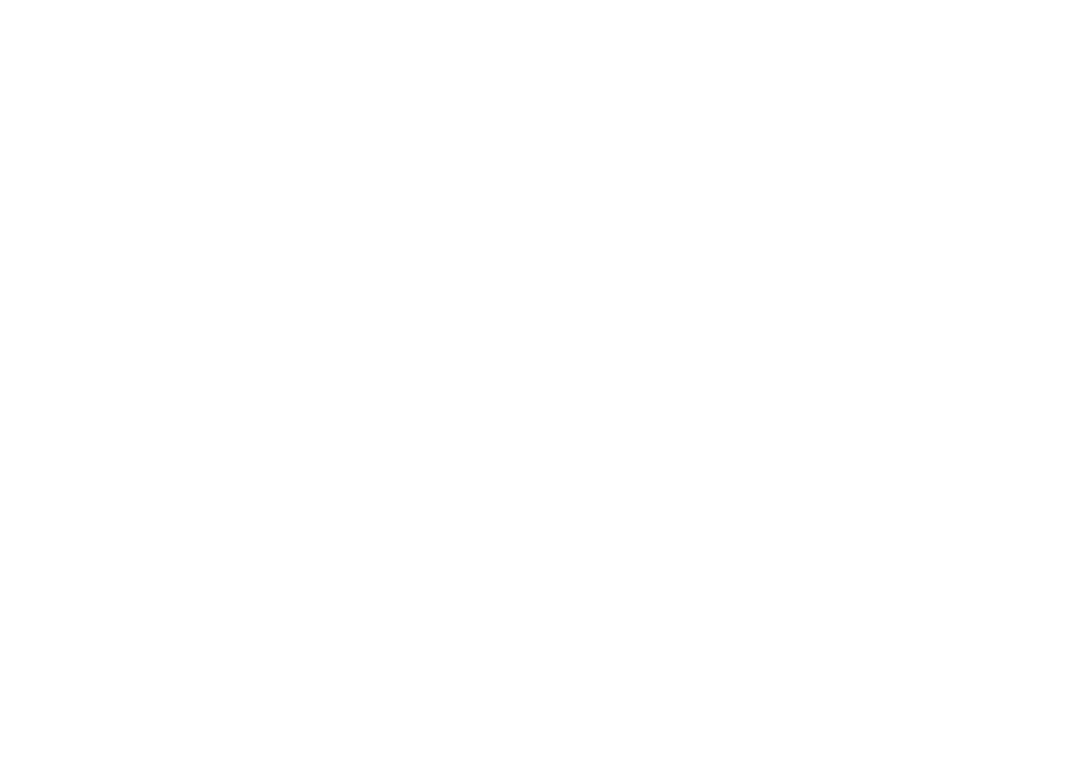
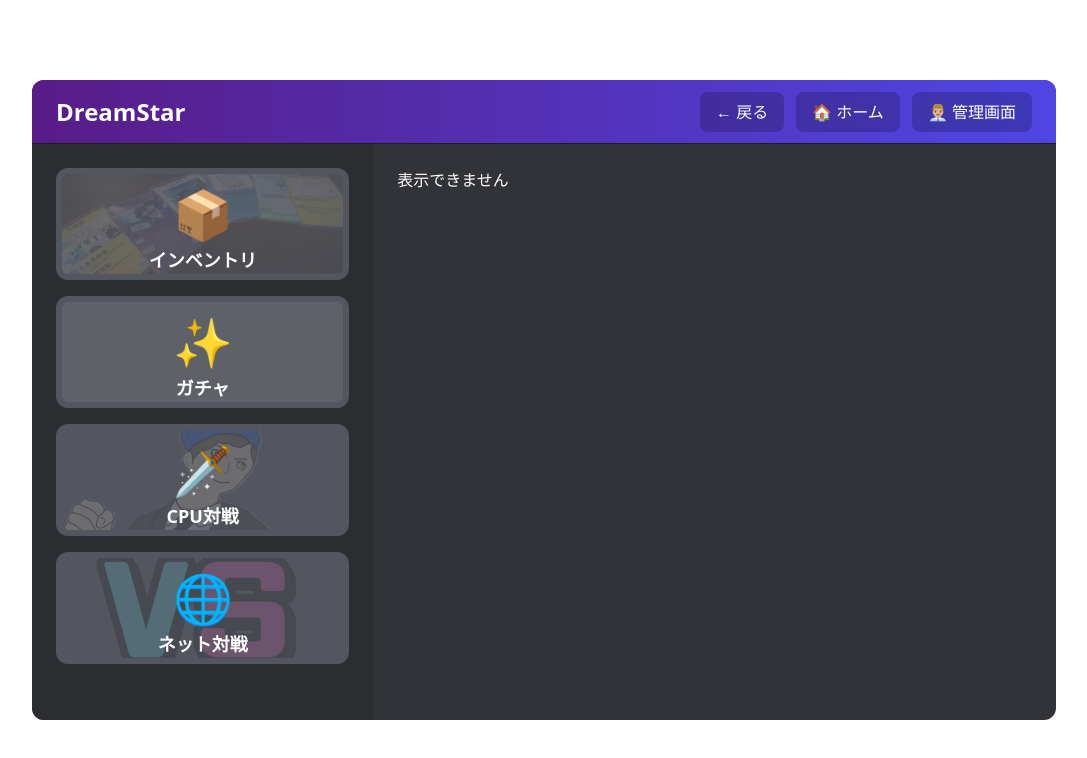
Before and after one commit to kajikaji5678/dream-star, a React (Vite) app: page /admin in a window 1280 px wide. Before the commit this address had no page. Shown: the top 758 px of the page, without its empty margins (96-1183 px from the left). Built offline with nearby package versions, Linux system fonts and the light colour scheme; grey boxes are pictures that could not be loaded.

Commit message:
管理画面テスト

```diff
--- a/src/App.tsx
+++ b/src/App.tsx
@@ -5,6 +5,7 @@
 import Gacha from "./pages/Gacha";
 import GachaOpening from "./pages/GachaOpening";
 import Result from "./pages/Result";
+import Admin from "./pages/Admin";
 
 console.log("App.tsx Start");
 
@@ -58,8 +59,6 @@
           }),
         });
 
-        addLog("fetch done");
-
         const data = await res.json();
         setUser(data);
         addLog(`response ${JSON.stringify(data)}`);
@@ -83,6 +82,7 @@
           <Route path="/gacha" element={<Gacha />} />
           <Route path="/gacha/opening" element={<GachaOpening />} />
           <Route path="/result" element={<Result />} />
+          <Route path="/admin" element={<Admin user={user ?? undefined}/>} />
         </Routes>
       </BrowserRouter>
     </>
--- a/src/components/Header.tsx
+++ b/src/components/Header.tsx
@@ -17,6 +17,11 @@
             onClick={() => navigate("/")}>
             🏠 ホーム
           </button>
+          <button
+            className="px-4 py-2 rounded-lg bg-black/20 hover:bg-black/40 transition"
+            onClick={() => navigate("/admin")}>
+            👨🏼‍💼 管理画面
+          </button>
         </div>
       </header>
     </>
--- a/src/layouts/Layout.tsx
+++ b/src/layouts/Layout.tsx
@@ -2,7 +2,7 @@
 import Sidebar from "../components/sidebar"
 
 type Props = {
-  children: React.ReactNode
+  children?: React.ReactNode
 }
 
 export default function Layout({children}: Props) {
--- /dev/null
+++ b/src/pages/Admin.tsx
@@ -0,0 +1,28 @@
+import Layout from "../layouts/Layout";
+
+const Admin_id = [
+  "1450733147867185215"
+]
+
+type Props = {
+  user?: {
+    id: string;
+    username: string;
+    avatar: string | null;
+  };
+};
+
+export default function Admin({user}: Props) {
+  const isAdmin = user && Admin_id.includes(user.id);
+  return (
+    <>
+      <Layout>
+        {isAdmin ? (
+          <h1>管理画面</h1>
+        ) : (
+          <h1>表示できません</h1>
+        )}
+      </Layout>
+    </>
+  )
+}
--- a/src/pages/Home.tsx
+++ b/src/pages/Home.tsx
@@ -21,7 +21,7 @@
         </div>
       </section>
 
-      <section className="rounded-lg flex-1 px-6 py-4 bg-[#2b2d31]">
+      <section className="rounded-lg mt-6 flex-1 px-6 py-4 bg-[#2b2d31]">
         <h2 className="text-xl font-bold">お気に入りカード</h2>
       </section>
     </Layout>
```
Also changed, not shown: 1 other file (tests, documents, lock files or other folders).
